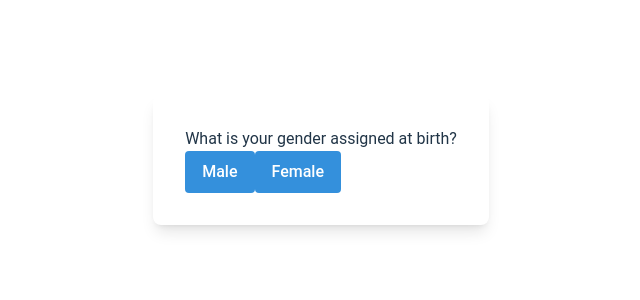
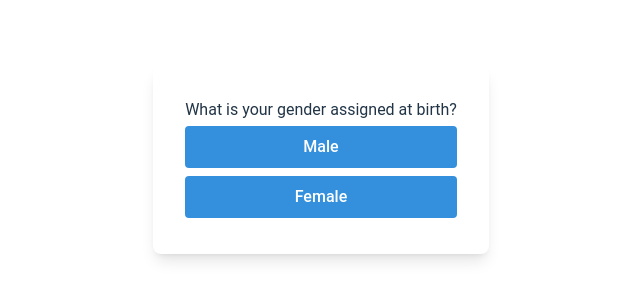
Before and after one commit to alexlevsky/quiz-test, a React (Vite) app: page / in a window 1280 px wide. Shown: the part 240-540 px from the top of the page, without its empty margins (319-959 px from the left). Built offline with nearby package versions, Linux system fonts and the light colour scheme.

Commit message:
add some updates

```diff
--- a/src/components/SelectSexQuestion.tsx
+++ b/src/components/SelectSexQuestion.tsx
@@ -16,13 +16,16 @@ const SelectSexQuestion: React.FC<SelectSexQuestionProps> = ({ question, onAnswe
       <h2>{question.question}</h2>
       <div className="options">
         {question.options.map(option => (
+          <div className='flex items-center' key={option}>
             <button
               key={option}
-            className={`bg-primary text-white px-4 py-2 rounded font-sans ${selectedAnswer === option ? 'selected' : ''}`}
+              className={`bg-primary text-white px-4 py-2 rounded font-sans my-1 w-full
+              ${selectedAnswer === option ? 'selected' : ''}`}
               onClick={() => onAnswer(option)}
             >
               {option}
             </button>
+          </div>
         ))}
       </div>
     </div>
--- a/src/components/SingleAnswerQuestion.tsx
+++ b/src/components/SingleAnswerQuestion.tsx
@@ -16,17 +16,25 @@ const SingleAnswerQuestion: React.FC<SingleAnswerQuestionProps> = ({ question, o
       <h2>{question.question}</h2>
       <div className="options">
         {question.options.map(option => (
-          <label key={option}>
+        <div className='flex items-center  w-full h-15 border-2 border-black mx-0 px-2' key={option}>
+          <label>
+            <div className='flex items-center justify-center'>
+                <div>
                     <input
                     type="radio"
                     name={`question-${question.id}`}
                     value={option}
                     checked={selectedAnswer === option}
                     onChange={() => onAnswer(option)}
-              className='form-checkbox h-5 w-5 text-blue-600 rounded focus:ring-blue-500 font-sans'
+                    className='form-checkbox h-5 w-5 text-blue-600 rounded focus:ring-blue-500 font-sans mx-1'
                     />
+                </div>
+                <div>
                     {option}
+                </div>
+            </div>
           </label>
+        </div>
         ))}
       </div>
     </div>
```
Lines whose indentation alone changed are shown as unchanged.
